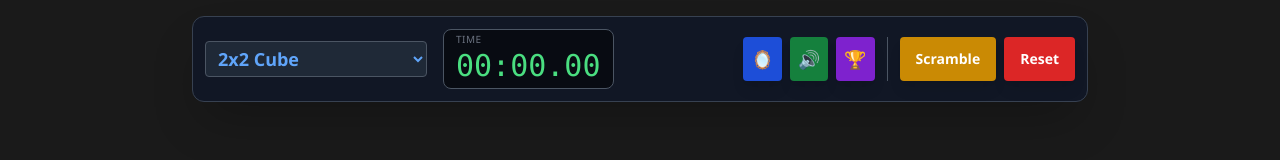
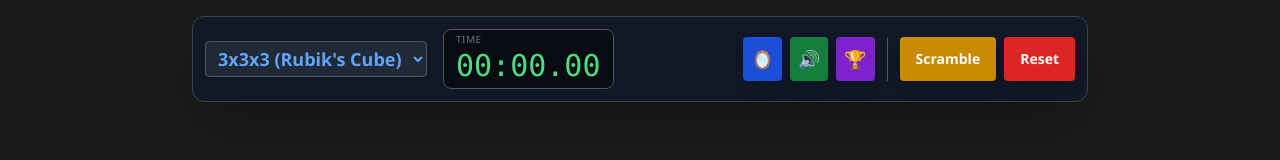
Before and after one commit to KennethBrandon/CubeApp, a plain HTML site: page index.html in a window 1280 px wide. Shown: the top 160 px of the page. Drawn offline with nearby package versions, Linux system fonts and the light colour scheme.

Commit message:
feat: default select 3x3x3 Rubik's Cube option in the cube type dropdown.

```diff
--- a/index.html
+++ b/index.html
@@ -58,7 +58,7 @@
                     <option value="2x2x1">2x2x1 Cube</option>
                     <option value="2x2x3">2x2x3 Cube</option>
                     <option value="2x2x4">2x2x4 Cube</option>
-                    <option value="3">3x3x3 (Rubik's Cube)</option>
+                    <option value="3" selected>3x3x3 (Rubik's Cube)</option>
                     <option value="3x3x1">3x3x1 Cube (Floppy)</option>
                     <option value="3x3x2">3x3x2 Cube</option>
                     <option value="3x3x4">3x3x4 Cube</option>
```
